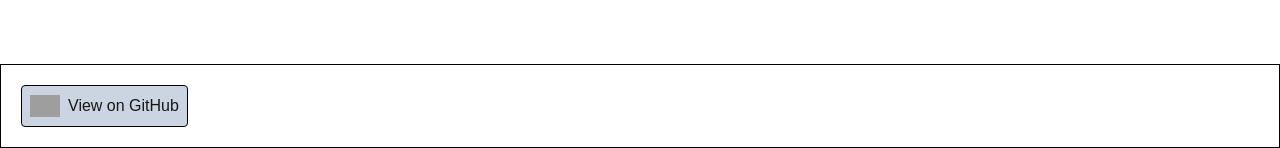
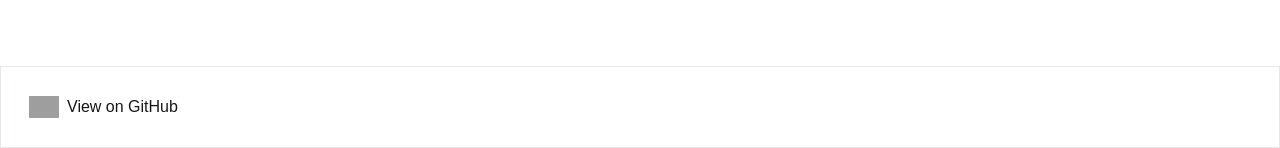
Before and after one commit to JesseK13241/WanhatWalokuvat, a Next.js app: page /pelit/peli1 in a window 1280 px wide. Shown: the part 652-800 px from the top of the page. Built offline with nearby package versions, Linux system fonts and the light colour scheme; grey boxes are pictures that could not be loaded.

Commit message:
Parempi footer, closes #29

```diff
--- a/src/components/Footer.js
+++ b/src/components/Footer.js
@@ -3,10 +3,10 @@ import Link from "next/link"
 
 const Footer = () => {
   return (
-    <footer className="flex border border-black p-5">
+    <footer className="flex border p-5">
       <Link
         href="https://github.com/JesseK13241/TIEA207-projekti/"
-        className="flex w-auto items-center gap-2 rounded border border-black bg-slate-300 p-2"
+        className="flex w-auto items-center gap-2 p-2"
       >
         <Image
           src="https://github.githubassets.com/images/modules/logos_page/GitHub-Mark.png"
```
